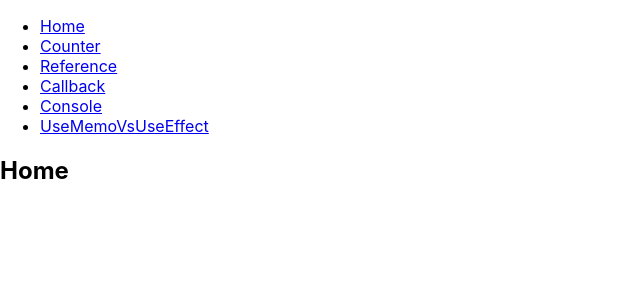
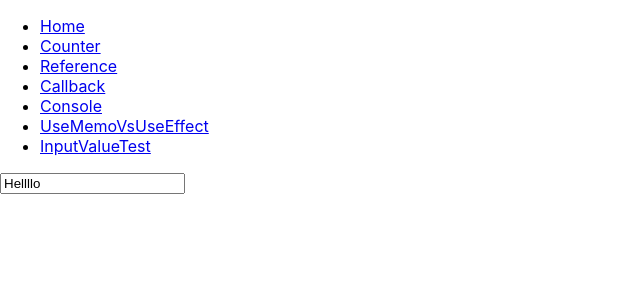
Before and after one commit to Jahid99/react-typescript-js-research, a React (Create React App) app: page /input in a window 1280 px wide. Shown: the top 300 px of the page, without its empty margins (0-640 px from the left). Built offline with nearby package versions, Linux system fonts and the light colour scheme.

Commit message:
Input value checked

```diff
--- a/src/App.tsx
+++ b/src/App.tsx
@@ -4,6 +4,7 @@ import Reference from "./Reference/Reference";
 import Callback from "./Callback/CallbackIndex";
 import Console from "./Console/ConsoleIndex";
 import UseMemoVsUseEffect from "./UseMemoVsUseEffect/UseMemoVsUseEffectIndex";
+import InputIndex from "./Input/InputIndex";
 import './App.css';
 import {
   BrowserRouter as Router,
@@ -36,9 +37,16 @@ export default function App() {
             <li>
               <Link to="/memo_effect">UseMemoVsUseEffect</Link>
             </li>
+
+            <li>
+              <Link to="/input">InputValueTest</Link>
+            </li>
           </ul>
         </nav>
         <Switch>
+          <Route path="/input">
+            <InputIndex />
+          </Route>
           <Route path="/memo_effect">
             <UseMemoVsUseEffect />
           </Route>
--- /dev/null
+++ b/src/Input/InputIndex.tsx
@@ -0,0 +1,18 @@
+import React, { useState } from "react";
+
+const InputIndex: React.FC = () => {
+
+  const [existingCustomerThreeMonthsAgo, setExistingCustomerThreeMonthsAgo] = useState("Hellllo");
+
+  const handleSalesRegistraionInputs = (e: any) => {
+    setExistingCustomerThreeMonthsAgo(e.target.value) ;
+  }
+
+  return (
+    <div>
+      <input type="text" value={existingCustomerThreeMonthsAgo} onChange={handleSalesRegistraionInputs}/>
+    </div>
+  );
+};
+
+export default InputIndex;
```
